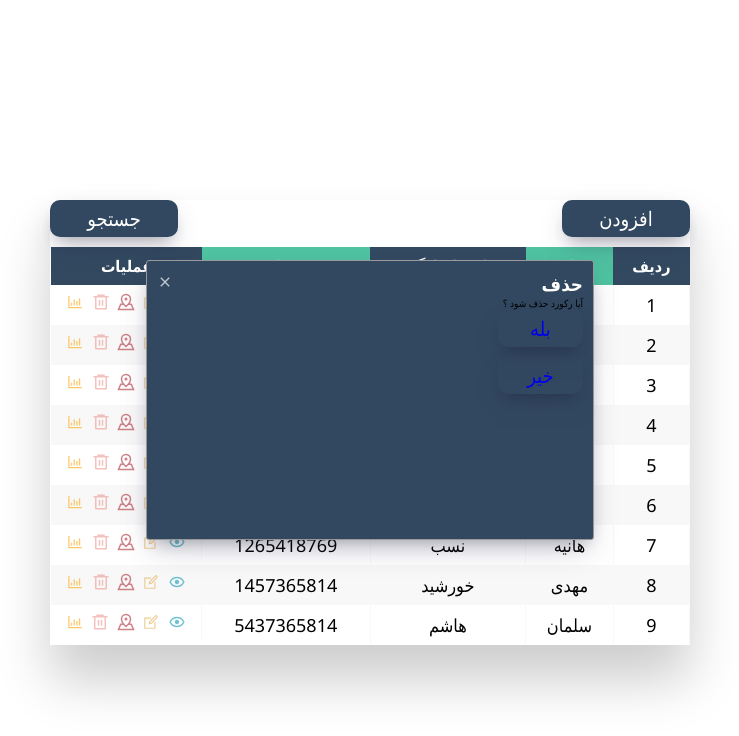
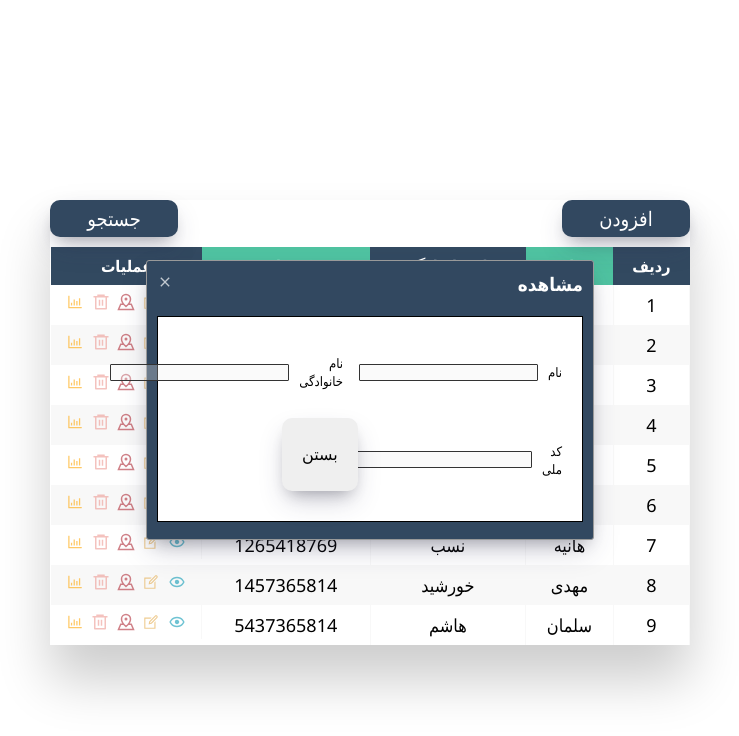
Before and after one commit to Mahdi-Khorshidi-26/employee, a React (Vite) app: page / in a window 1280 px wide. Both pictures are taken after a click on the icon 446 px from the left and 302 px from the top of the page. Shown: the top 736 px of the page, without its empty margins (270-1009 px from the left). Built offline with nearby package versions, Linux system fonts and the light colour scheme.

Commit message:
adding the functionality

```diff
--- a/src/components/Input/Input.jsx
+++ b/src/components/Input/Input.jsx
@@ -7,6 +7,7 @@ export default function Input({
   id,
   type,
   required = false,
+  disable = false,
 }) {
   return (
     <div className={Styles.inputContainer}>
@@ -17,6 +18,7 @@ export default function Input({
         value={value}
         onChange={(e) => setValue(e.target.value)}
         required={required}
+        disabled={disable}
       />
     </div>
   );
@@ -28,4 +30,5 @@ Input.propTypes = {
   id: PropTypes.string,
   type: PropTypes.string,
   required: PropTypes.bool,
+  disable: PropTypes.bool,
 };
--- a/src/components/Modal/Modal.jsx
+++ b/src/components/Modal/Modal.jsx
@@ -67,7 +67,9 @@ export default function Modal({
               <IoMdClose className={Styles.closeIcon} />
             </span>
           </div>
-          {modalType === "add" ? (
+          {modalType === "add" ||
+          modalType === "edit" ||
+          modalType === "show" ? (
             <form
               onSubmit={(e) => handleFormSubmit(e)}
               className={
@@ -81,6 +83,7 @@ export default function Modal({
                 type="text"
                 value={firstName}
                 required={!isModal}
+                disable={modalType === "show"}
               />
               <Input
                 id="lastName"
@@ -89,6 +92,7 @@ export default function Modal({
                 type="text"
                 value={lastName}
                 required={!isModal}
+                disable={modalType === "show"}
               />
               <Input
                 id="nationalId"
@@ -97,10 +101,15 @@ export default function Modal({
                 type="text"
                 value={nationalId}
                 required={!isModal}
+                disable={modalType === "show"}
               />
               {isDoubled ? (
                 <div className={Styles.doubleBtn}>
-                  <Button type="submit" text={defaultButtonText} />
+                  <Button
+                    type="submit"
+                    text={defaultButtonText}
+                    onClick={closeModal}
+                  />
                   <Button
                     type="submit"
                     text={buttonText2}
@@ -114,7 +123,7 @@ export default function Modal({
           ) : (
             <>
               <p>آیا رکورد حذف شود ؟</p>
-              <Button text="بله" onClick={()=>onClick()} />
+              <Button text="بله" onClick={() => onClick()} />
               <Button text="خیر" onClick={closeModal} />
             </>
           )}
--- a/src/pages/Home.jsx
+++ b/src/pages/Home.jsx
@@ -17,7 +17,8 @@ export default function Home() {
   const [usersState, setUsersState] = useState(users);
   const [close, setClose] = useState(true);
   const [closeModal, setCloseModal] = useState(true);
-  // const [modalType, setModalType] = useState("add");
+  const [userId, setUserId] = useState(0);
+  const [modalType, setModalType] = useState("add");
   function handleBackButton() {
     setFoundUser(null);
   }
@@ -27,16 +28,19 @@ export default function Home() {
   function openModal() {
     setCloseModal((prevClose) => !prevClose);
   }
-  function handleDeletingUser(userId) {
+  function handleDeletingUser() {
     const remainedUsers = usersState.filter((user) => user.id !== userId);
     setUsersState(remainedUsers);
     setCloseModal((prevClose) => !prevClose);
-    console.log(remainedUsers);
+  }
+  function handleAddUser() {}
+  function handleShowUser() {
+    // let shownUser = usersState.find((user) => user.id === userId);
+    // setUsersState(shownUser);
+    // console.log(shownUser);
     console.log(userId);
   }
-  // function addUser(){
-
-  // }
+  function handleEditUser() {}
 
   return (
     <>
@@ -48,20 +52,57 @@ export default function Home() {
         setFoundUser={setFoundUser}
         closeModal={handleCloseBtn}
         isClosed={close}
-        modalType="search"
+        modalType="add"
       />
       {!closeModal && (
         <Modal
           isClosed={closeModal}
           closeModal={openModal}
-          name="حذف"
-          modalType="delete"
-          onClick={handleDeletingUser}
+          name={
+            modalType === "delete"
+              ? "حذف"
+              : modalType === "add"
+              ? "افزودن"
+              : modalType === "show"
+              ? "مشاهده"
+              : modalType === "edit"
+              ? "ویرایش"
+              : ""
+          }
+          defaultButtonText={
+            modalType === "add"
+              ? "افزودن"
+              : modalType === "show"
+              ? "بستن"
+              : modalType === "edit"
+              ? "تایید"
+              : ""
+          }
+          isDoubled={modalType !== "show"}
+          modalType={modalType}
+          onClick={
+            modalType === "delete"
+              ? handleDeletingUser
+              : modalType === "show"
+              ? handleShowUser
+              : modalType === "edit"
+              ? handleEditUser
+              : modalType === "add"
+              ? handleAddUser
+              : () => {}
+          }
         />
       )}
       <div className={Styles.table_wrapper}>
         <div className={Styles.btnContainer}>
-          <Button type="link" text="افزودن" />
+          <Button
+            type="link"
+            text="افزودن"
+            onClick={() => {
+              openModal();
+              setModalType("add");
+            }}
+          />
           <Button type="link" text="جستجو" onClick={handleCloseBtn} />
         </div>
         <table className={Styles.fl_table}>
@@ -84,6 +125,8 @@ export default function Home() {
                       foundUser={foundUser}
                       onClick={openModal}
                       handleBackButton={handleBackButton}
+                      setUserId={setUserId}
+                      setModalType={setModalType}
                     />
                   );
                 })
@@ -95,6 +138,8 @@ export default function Home() {
                       foundUser={foundUser}
                       onClick={openModal}
                       handleBackButton={handleBackButton}
+                      setUserId={setUserId}
+                      setModalType={setModalType}
                     />
                   );
                 })}
@@ -111,7 +156,14 @@ export default function Home() {
   );
 }
 
-function User({ user, foundUser, onClick, handleBackButton }) {
+function User({
+  user,
+  foundUser,
+  onClick,
+  handleBackButton,
+  setUserId,
+  setModalType,
+}) {
   return (
     <tr>
       <td>{user.id}</td>
@@ -124,28 +176,63 @@ function User({ user, foundUser, onClick, handleBackButton }) {
           onClick={onClick}
           handleBackButton={handleBackButton}
           userId={user.id}
+          setUserId={setUserId}
+          setModalType={setModalType}
         />
       </td>
     </tr>
   );
 }
 
-function Actions({ foundUser, onClick, handleBackButton, userId }) {
+function Actions({
+  foundUser,
+  onClick,
+  handleBackButton,
+  userId,
+  setUserId,
+  setModalType,
+}) {
   return (
     <>
-      <BiShow style={{ color: "#119cb6" }} onClick={() => onClick(userId)} />
+      <BiShow
+        style={{ color: "#119cb6" }}
+        onClick={() => {
+          onClick();
+          setUserId(userId);
+          setModalType("show");
+        }}
+      />
       <LiaEditSolid
         style={{ color: "#e4aa49" }}
-        onClick={() => onClick(userId)}
+        onClick={() => {
+          onClick();
+          setUserId(userId);
+          setModalType("edit");
+        }}
       />
-      <GrMap style={{ color: "#b22e3a" }} onClick={() => onClick(userId)} />
+      <GrMap
+        style={{ color: "#b22e3a" }}
+        onClick={() => {
+          onClick();
+          setUserId(userId);
+          setModalType("show");
+        }}
+      />
       <RiDeleteBin6Line
         style={{ color: "#ee9a93" }}
-        onClick={() => onClick(userId)}
+        onClick={() => {
+          onClick();
+          setUserId(userId);
+          setModalType("delete");
+        }}
       />
       <AiOutlineBarChart
         style={{ color: "orange" }}
-        onClick={() => onClick(userId)}
+        onClick={() => {
+          onClick();
+          setUserId(userId);
+          setModalType("show");
+        }}
       />
       {foundUser && <IoArrowBack onClick={handleBackButton} />}
     </>
```
